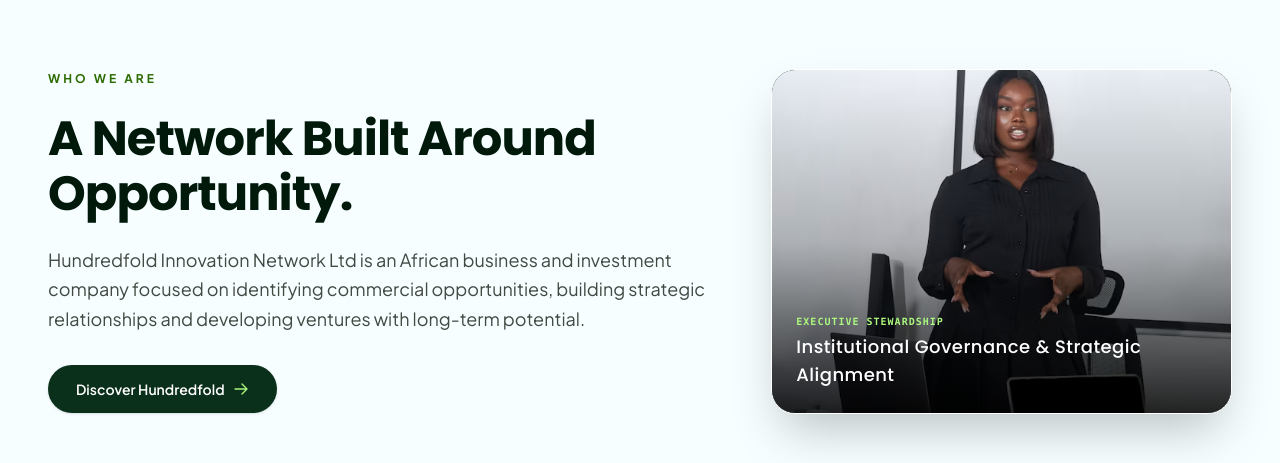
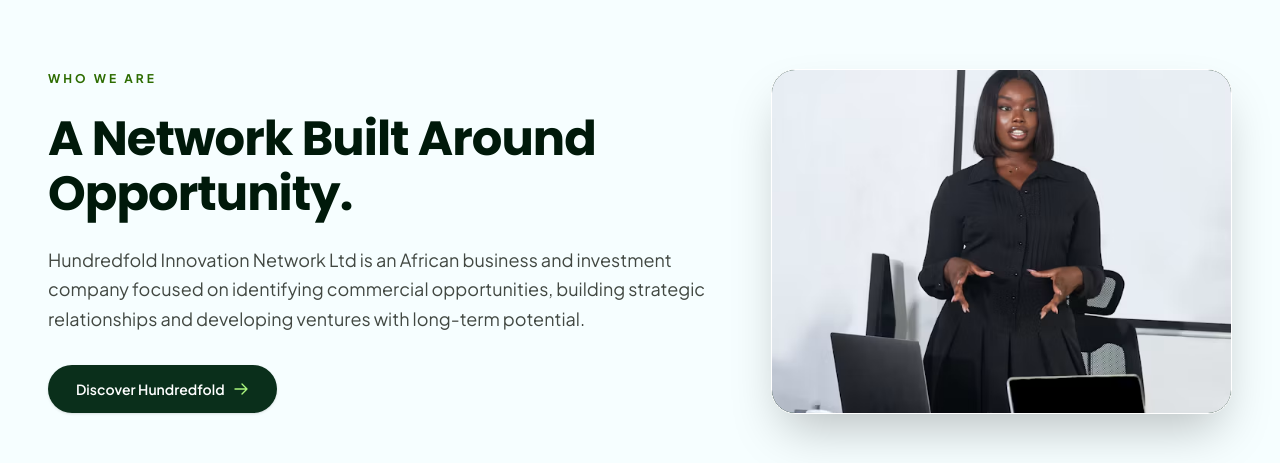
Before and after one commit to danielosita508/hundredfold, a Next.js app: page / in a window 1280 px wide. Shown: the part 816-1279 px from the top of the page. Built offline with nearby package versions, Linux system fonts and the light colour scheme.

Commit message:
style(home): remove text overlay writeup from boardroom image

```diff
--- a/app/page.tsx
+++ b/app/page.tsx
@@ -405,18 +405,6 @@ export default function Home() {
                   sizes="(max-width: 1024px) 100vw, 550px"
                   className="object-cover object-center group-hover:scale-105 transition-transform duration-700 ease-out"
                 />
-
-                {/* Subtle Glassmorphism Bottom Vignette */}
-                <div className="absolute inset-0 bg-gradient-to-t from-black/85 via-black/25 to-transparent pointer-events-none" />
-
-                <div className="absolute inset-x-0 bottom-0 p-5 sm:p-6 z-10 flex flex-col gap-1 text-white">
-                  <span className="text-[10px] font-mono uppercase tracking-widest text-[#ABF67E] font-bold">
-                    Executive Stewardship
-                  </span>
-                  <h4 className="font-serif text-base sm:text-lg font-medium text-white tracking-wide">
-                    Institutional Governance &amp; Strategic Alignment
-                  </h4>
-                </div>
               </div>
             </motion.div>
 
```
